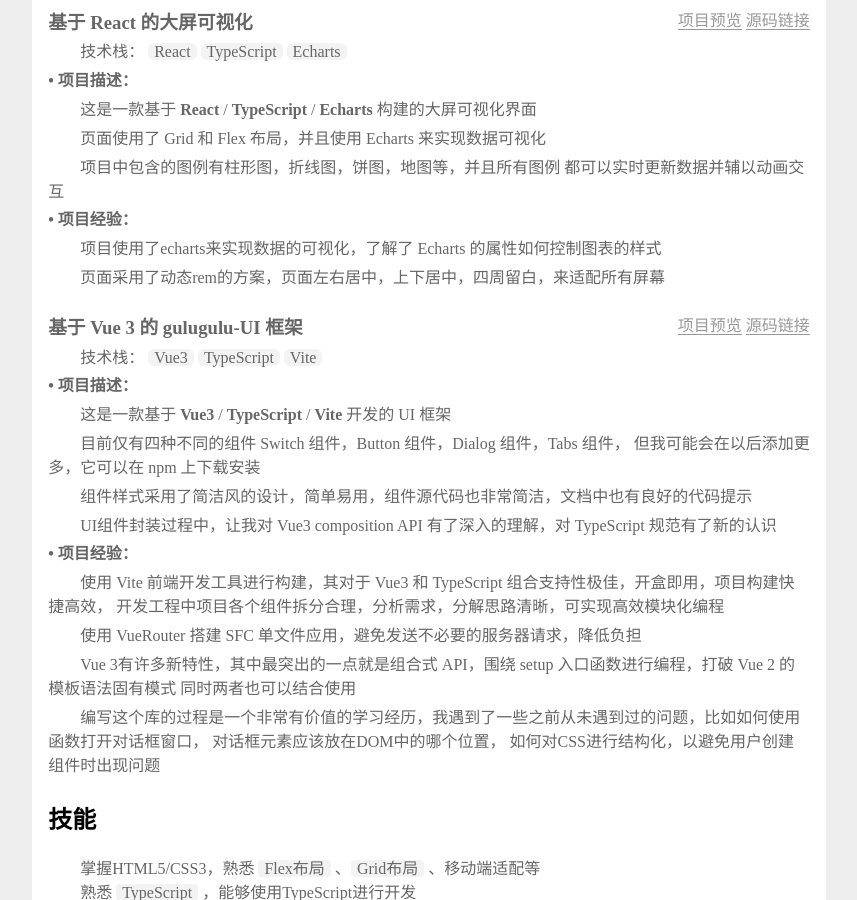
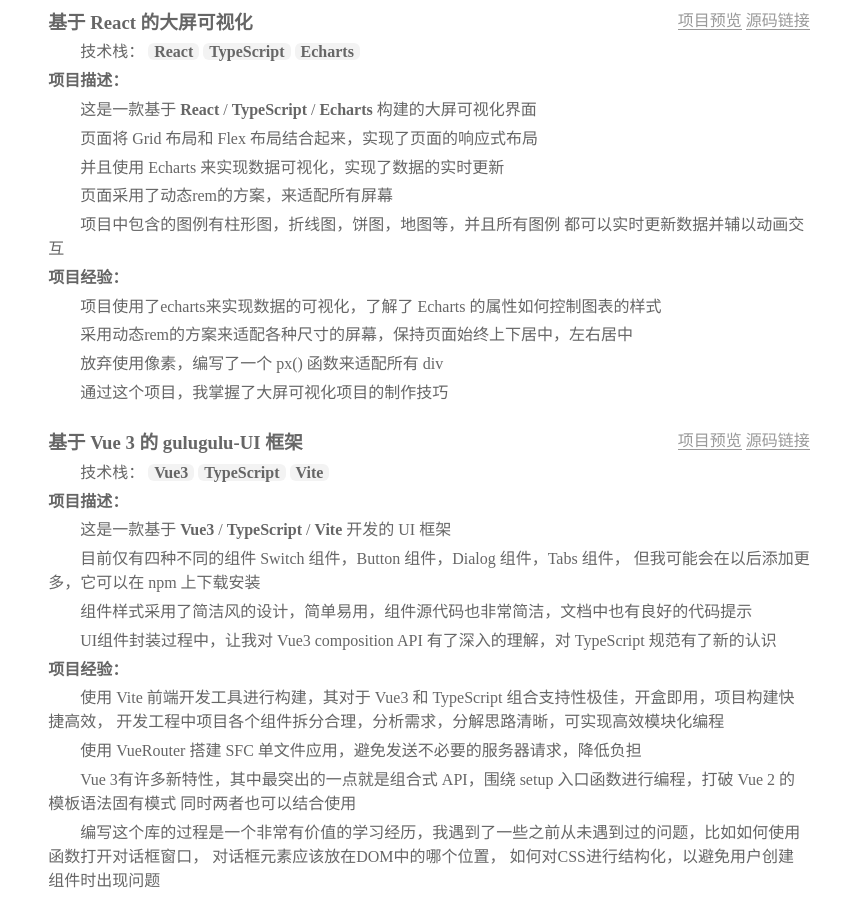
Before and after one commit to Allengl/cv, a plain HTML site: page index.html in a window 1280 px wide. Shown: the part 1900-2800 px from the top of the page, without its empty margins (211-1068 px from the left). Drawn offline with Linux system fonts and the light colour scheme; a small style sheet from the web is missing.

Commit message:
update: update cv

```diff
--- a/index.html
+++ b/index.html
@@ -13,7 +13,7 @@
     }
 
     body {
-      background: #eee;
+      background: white;
       margin: 20px 0;
     }
 
@@ -64,11 +64,9 @@
     }
 
     strong {
-      font-weight: normal;
+      font-weight: bold;
       /* color: #f60; */
-      background-color: #f3f3f3;
-      border-radius: 4px;
-      padding: 0 6px;
+
     }
 
     a {
@@ -80,10 +78,6 @@
     p,
     li {
       color: #666;
-    }
-
-    strong {
-      font-weight: normal;
     }
 
     h3,
@@ -120,6 +114,7 @@
       /* color: #f60; */
       background-color: #f3f3f3;
       border-radius: 6px;
+      padding: 0 6px;
     }
 
     .projects>ol {
@@ -335,6 +330,7 @@
     </section>
     <section class="projects">
       <h2>项目经历</h2>
+
       <ol>
         <li>
           <header>
@@ -353,12 +349,13 @@
           <ul>
             <li>
               <!-- <p style="text-indent:2em"> -->
-              <b>• 项目描述：</b>
+              <b>项目描述：</b>
             </li>
             <li>
               <p>
                 这是一款基于 <b>React</b> / <b>TypeScript</b> / <b>Vite</b> / <b>UnoCSS</b> 构建的记账应用，使用了 React Hooks, React
                 Router,Zustand 等工具库，构建的单页面记账页面
+              </p>
               <p>
                 用户可以进行日常生活中各项收支流水的记录，同时可以对记录进行分类，添加标签功能，方便用户对记录进行分类管理，
                 同时可以对记录进行统计分析，查看收支情况，具备信息可视化查看功能
@@ -379,11 +376,9 @@
               <p>
                 项目构建过程中，我深入理解了和实践了 React 和 TypeScript 的使用方法，同时也对 React Hooks 和 React Router 等工具库有了更深的理解
               </p>
-              </p>
             </li>
             <li>
-              <b>• 项目经验：</b>
-
+              <b>项目经验：</b>
             </li>
             <li>
               <p>
@@ -435,7 +430,7 @@
           <ul>
             <li>
               <!-- <p style="text-indent:2em"> -->
-              <b>• 项目描述：</b>
+              <b>项目描述：</b>
             </li>
             <li>
               <p>
@@ -463,7 +458,7 @@
               </p>
             </li>
             <li>
-              <b>• 项目经验：</b>
+              <b>项目经验：</b>
 
             </li>
             <li>
@@ -511,32 +506,44 @@
           <ul>
             <li>
               <!-- <p style="text-indent:2em"> -->
-              <b>• 项目描述：</b>
+              <b>项目描述：</b>
             </li>
             <li>
               <p>
                 这是一款基于 <b>React</b> / <b>TypeScript</b> / <b>Echarts</b> 构建的大屏可视化界面
               <p>
-                页面使用了 Grid 和 Flex 布局，并且使用 Echarts 来实现数据可视化
+                页面将 Grid 布局和 Flex 布局结合起来，实现了页面的响应式布局
+              </p>
+              <p>
+                并且使用 Echarts 来实现数据可视化，实现了数据的实时更新
+              </p>
+              <p>
+                页面采用了动态rem的方案，来适配所有屏幕
               </p>
               <p>
                 项目中包含的图例有柱形图，折线图，饼图，地图等，并且所有图例 都可以实时更新数据并辅以动画交互
               </p>
             </li>
             <li>
-              <b>• 项目经验：</b>
+              <b>项目经验：</b>
             </li>
             <li>
               <p>
                 项目使用了echarts来实现数据的可视化，了解了 Echarts 的属性如何控制图表的样式
               </p>
               <p>
-                页面采用了动态rem的方案，页面左右居中，上下居中，四周留白，来适配所有屏幕
+                采用动态rem的方案来适配各种尺寸的屏幕，保持页面始终上下居中，左右居中
+              </p>
+              <p>
+                放弃使用像素，编写了一个 px() 函数来适配所有 div
+              </p>
+              <p>
+                通过这个项目，我掌握了大屏可视化项目的制作技巧
               </p>
             </li>
           </ul>
         </li>
-        <li>
+        <li class="page2">
           <header>
             <h3>基于 Vue 3 的 gulugulu-UI 框架</h3>
             <!-- <a style="border-bottom: 0 solid" href="https://allen-xiaodeng.github.io/bigscreen-website/#/">
@@ -553,7 +560,7 @@
           <ul>
             <li>
               <!-- <p style="text-indent:2em"> -->
-              <b>• 项目描述：</b>
+              <b>项目描述：</b>
             </li>
             <li>
               <p>
@@ -571,7 +578,7 @@
               </p>
             </li>
             <li>
-              <b>• 项目经验：</b>
+              <b>项目经验：</b>
             </li>
             <li>
               <p>
@@ -618,18 +625,15 @@
         <!-- <div id="skills"></div> -->
         <ul>
           <li>
-          <p>掌握HTML5/CSS3，熟悉 <strong>Flex布局</strong> 、<strong>Grid布局</strong> 、移动端适配等</p>
-          <p>熟悉 <strong>TypeScript</strong> ，能够使用TypeScript进行开发</p>
+          <p>熟悉 <strong>TypeScript</strong>，掌握HTML5/CSS3，熟悉 <strong>Flex布局</strong> 、<strong>Grid布局</strong> 、移动端适配等</p>
           <p>熟悉React技术栈如 <strong>ReactRouter</strong> 、<strong>Hooks</strong> 、<strong>Zustand</strong>等技术，能够熟练使用React进行开发</p>
           <p>熟悉Vue技术栈如 <strong> VueRouter</strong>、<strong>Pinia</strong> 、<strong>Vite</strong>及相关流行库的使用，理解其重要概念</p>
           <p>熟练使用 <strong>CSS Modules</strong> 、<strong>Styled components</strong> 、<strong>UnoCSS</strong> 等CSS技术方案</p>
-          <p>熟悉 <strong>Webpack</strong> 、<strong>Vite</strong> 等构建工具的使用</p>
-          <p>熟悉前后端交互技术 <strong>Axios</strong> 、了解<strong>web性能优化</strong></p>
+          <p>熟悉前后端交互技术 <strong>Axios</strong> 、了解<strong> web性能优化</strong>和 <strong>Webpack</strong> 、<strong>Vite</strong> 等构建工具的使用</p>
           <p>熟悉 <strong>微信小程序</strong> 开发，如使用 <strong>Taro</strong> 多端框架构建小程序</p>
-          <p>熟悉 <strong>git</strong> 及 <strong>linux</strong> 命令行的基本操作</p>
-          <p>了解一些后端的基础知识如 <strong>RESTful</strong>、<strong>JWT</strong>、后端<strong>单元测试</strong>等</p>
-          <p>对 <strong>Docker</strong> 容器化开发有一定了解</p>
-          <p>熟练使用 <strong>ChatGPT</strong> </p>
+          <p>熟悉 <strong>git</strong> 及 <strong>linux</strong> 命令行的基本操作，了解一些后端的基础知识如 <strong>RESTful</strong>、<strong>JWT</strong>、<strong>单元测试</strong>等</p>
+          <p>熟练使用 <strong>ChatGPT</strong>，对 <strong>Docker</strong> 容器化开发有一定了解 </p>
+          <p> </p>
           </li>
         </ul>
       <!-- </div> -->
@@ -678,14 +682,14 @@
         </li>
       </ul>
     </section>
-    <!-- <section class="others">
-    <h2>其他链接</h2>
+    <section class="others">
+    <!-- <h2>其他链接</h2>
       <ul>
       <li><a href="https://www.zhihu.com/people/fall-92-99">我的知乎</a>，目前已有 40 篇技术文章</li>
       <li><a href="https://github.com/Allengl">我的 GitHub</a>，过去三个月有近 300 次提交</li>
       <li><a href="https://deng.gl/">我的个人博客</a></li>
-      </ul>
-    </section> -->
+      </ul> -->
+    </section>
   </article>
 </body>
 
```
